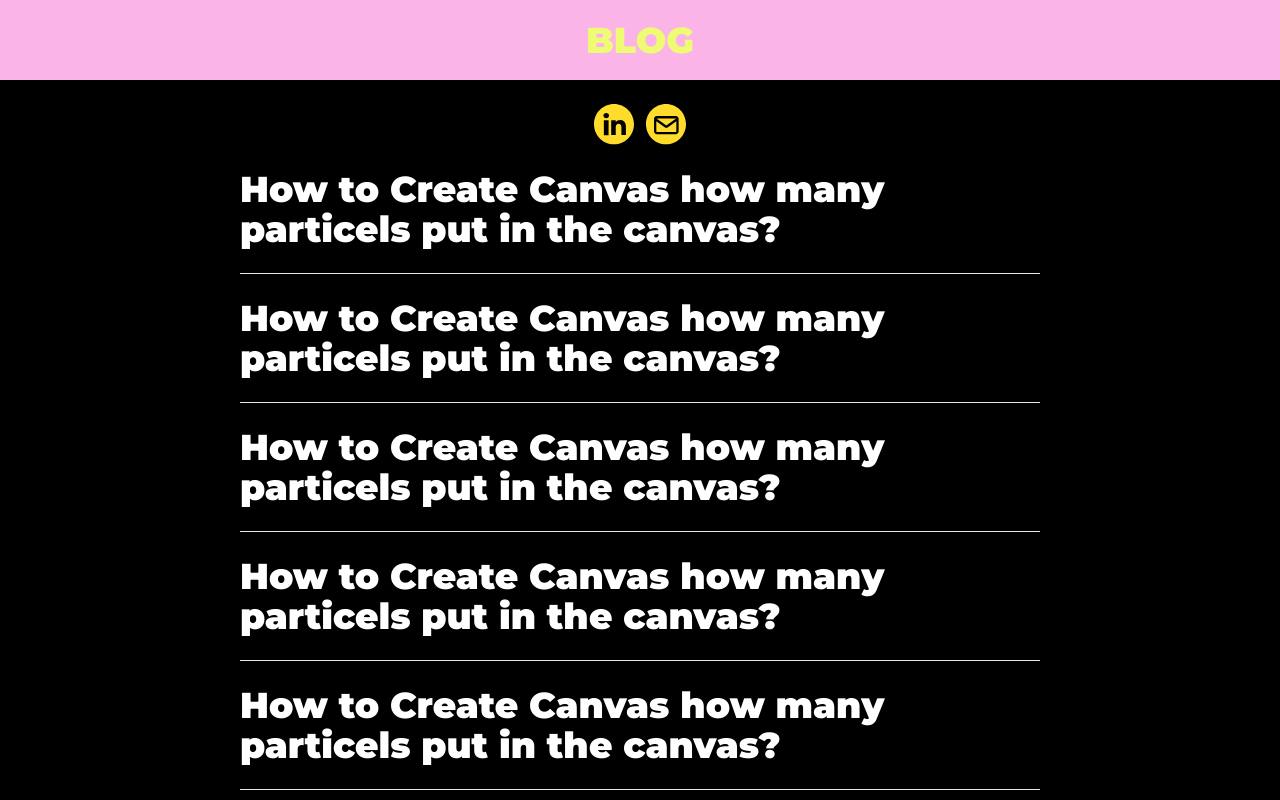
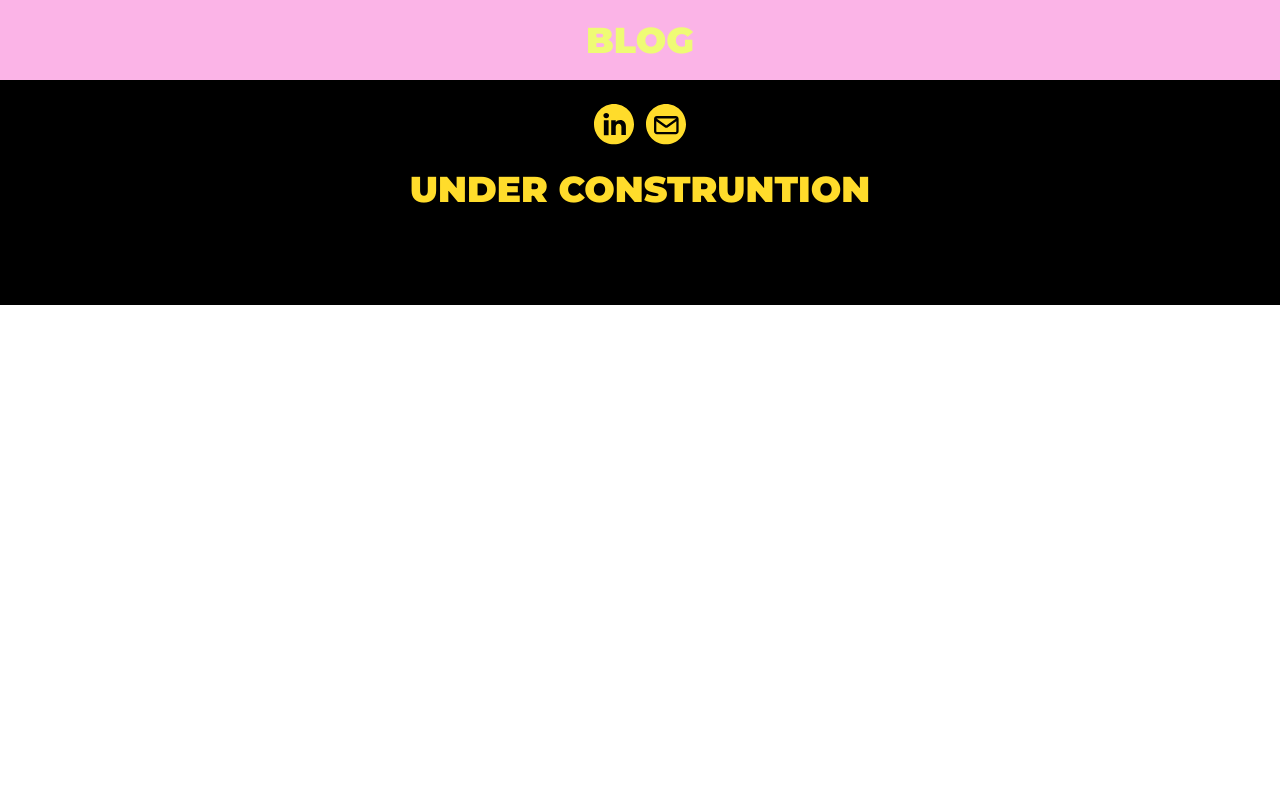
Before and after one commit to iamhoonjeong/iamhoonjeong, a Next.js app: page /blog in a window 1280 px wide. Shown: the top 800 px of the page. Built offline with nearby package versions, Linux system fonts and the light colour scheme.

Commit message:
Change condition on blog page

```diff
--- a/app/blog/page.tsx
+++ b/app/blog/page.tsx
@@ -14,7 +14,7 @@ export default function Blog() {
           <Image className="w-10" src="/images/icon-mail.svg" width={0} height={0} alt="email icon" />
         </Link>
       </div>
-      {process.env.NODE_ENV === 'development' && (
+      {process.env.NODE_ENV !== 'development' && (
         <div className="h-full bg-category1">
           {new Array(10).fill('a').map((a, i) => {
             return (
```
